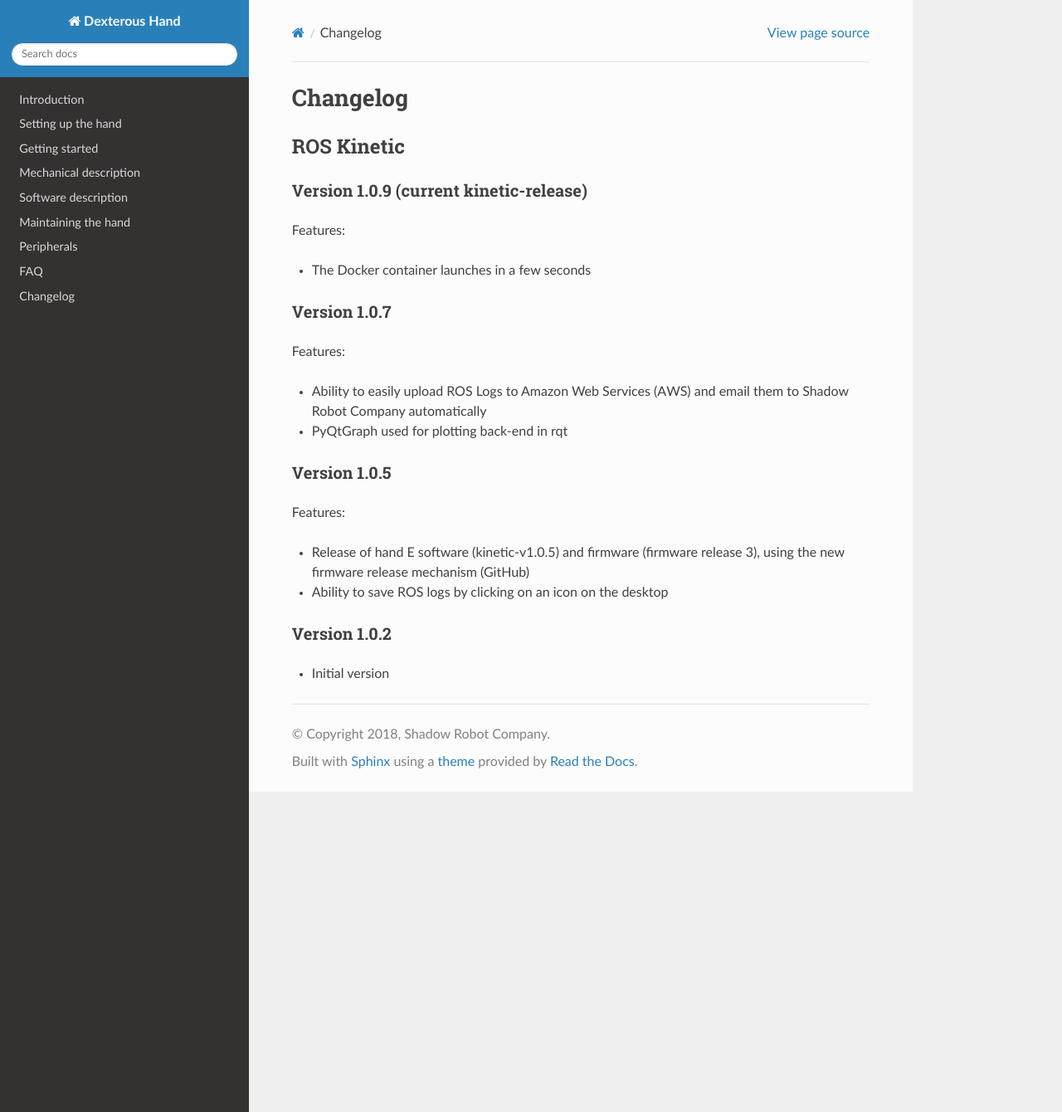
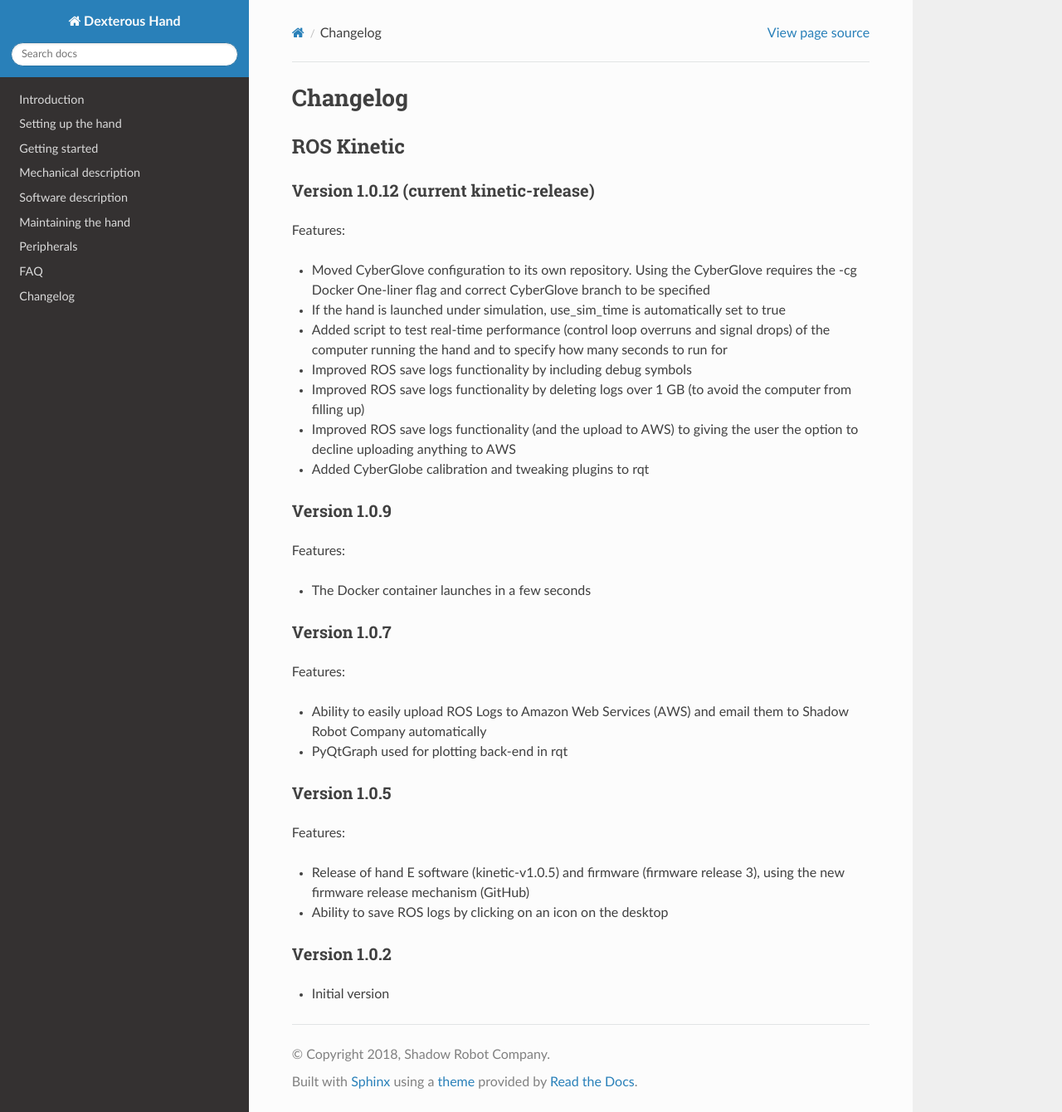
Before and after one commit to shadow-robot/sr_dexterous_hand_documentation, a Sphinx documentation site: the page built from docs/user_guide/9_changelog.md, in a window 1280 px wide and 1340 px high. Shown: the whole window at 83% size. Built offline with Sphinx 7.4.7 and the Read the Docs theme 2.0.0, drawn with Linux system fonts in a browser that asks for light colours.

Commit message:
Update 9_changelog.md

```diff
--- a/docs/user_guide/9_changelog.md
+++ b/docs/user_guide/9_changelog.md
@@ -1,7 +1,19 @@
 # Changelog
 ## ROS Kinetic
 
-### Version 1.0.9 (current kinetic-release)
+### Version 1.0.12 (current kinetic-release)
+
+Features:
+
+* Moved CyberGlove configuration to its own repository. Using the CyberGlove requires the -cg Docker One-liner flag and correct CyberGlove branch to be specified
+* If the hand is launched under simulation, use_sim_time is automatically set to true
+* Added script to test real-time performance (control loop overruns and signal drops) of the computer running the hand and to specify how many seconds to run for
+* Improved ROS save logs functionality by including debug symbols
+* Improved ROS save logs functionality by deleting logs over 1 GB (to avoid the computer from filling up)
+* Improved ROS save logs functionality (and the upload to AWS) to giving the user the option to decline uploading anything to AWS
+* Added CyberGlobe calibration and tweaking plugins to rqt
+
+### Version 1.0.9
 
 Features:
 
```
